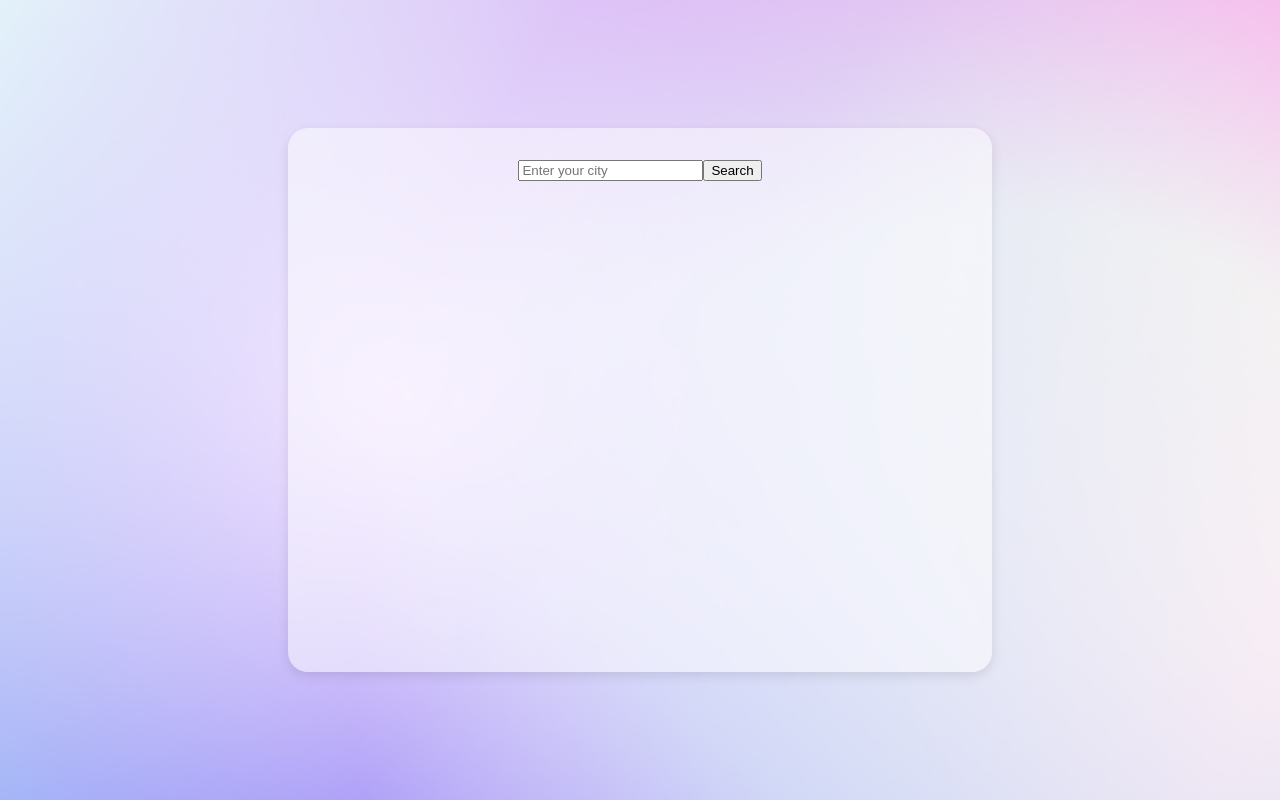
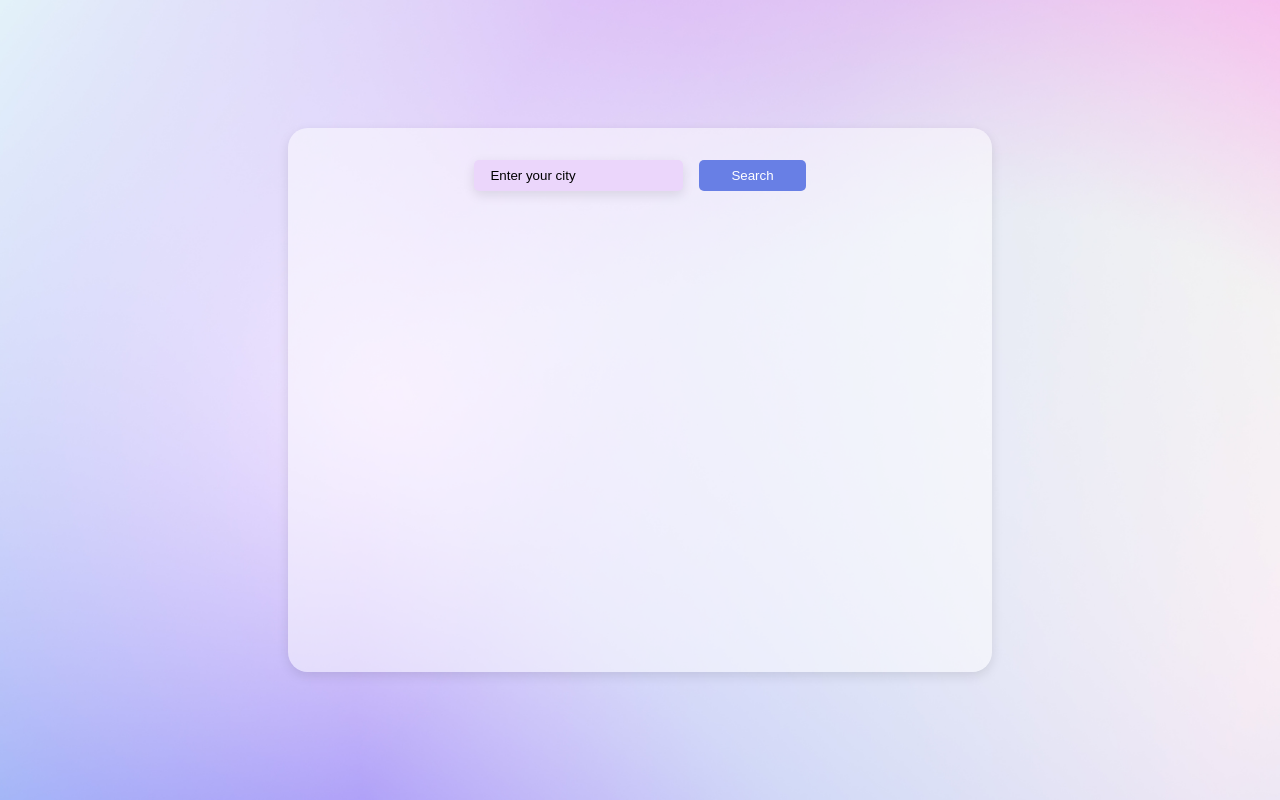
Before and after one commit to marina-sheigets/forecast-app, a React (Vite) app: page / in a window 1280 px wide. Built offline with nearby package versions, Linux system fonts and the light colour scheme.

Commit message:
feat: add search component

```diff
--- a/src/components/SearchBar/SearchBar.module.css
+++ b/src/components/SearchBar/SearchBar.module.css
@@ -0,0 +1,32 @@
+.searchBarContainer {
+    display: flex;
+    justify-content: space-between;
+    align-items: center;
+    gap: 1rem;
+}
+
+
+.searchButton {
+    border: none;
+    background-color: #687FE5;
+    color: #fff;
+    padding: 0.5rem 2rem;
+    border-radius: 5px;
+    cursor: pointer;
+    transition: all 0.3s ease;
+}
+
+.searchBar {
+    border: none;
+    background-color: #EBD6FB;
+    color: #000;
+    padding: 0.5rem 1rem;
+    border-radius: 5px;
+    cursor: pointer;
+    outline: none;
+    box-shadow: rgba(0, 0, 0, 0.1) 0px 4px 12px;
+}
+
+.searchBar::placeholder {
+    color: #000;
+}
```
